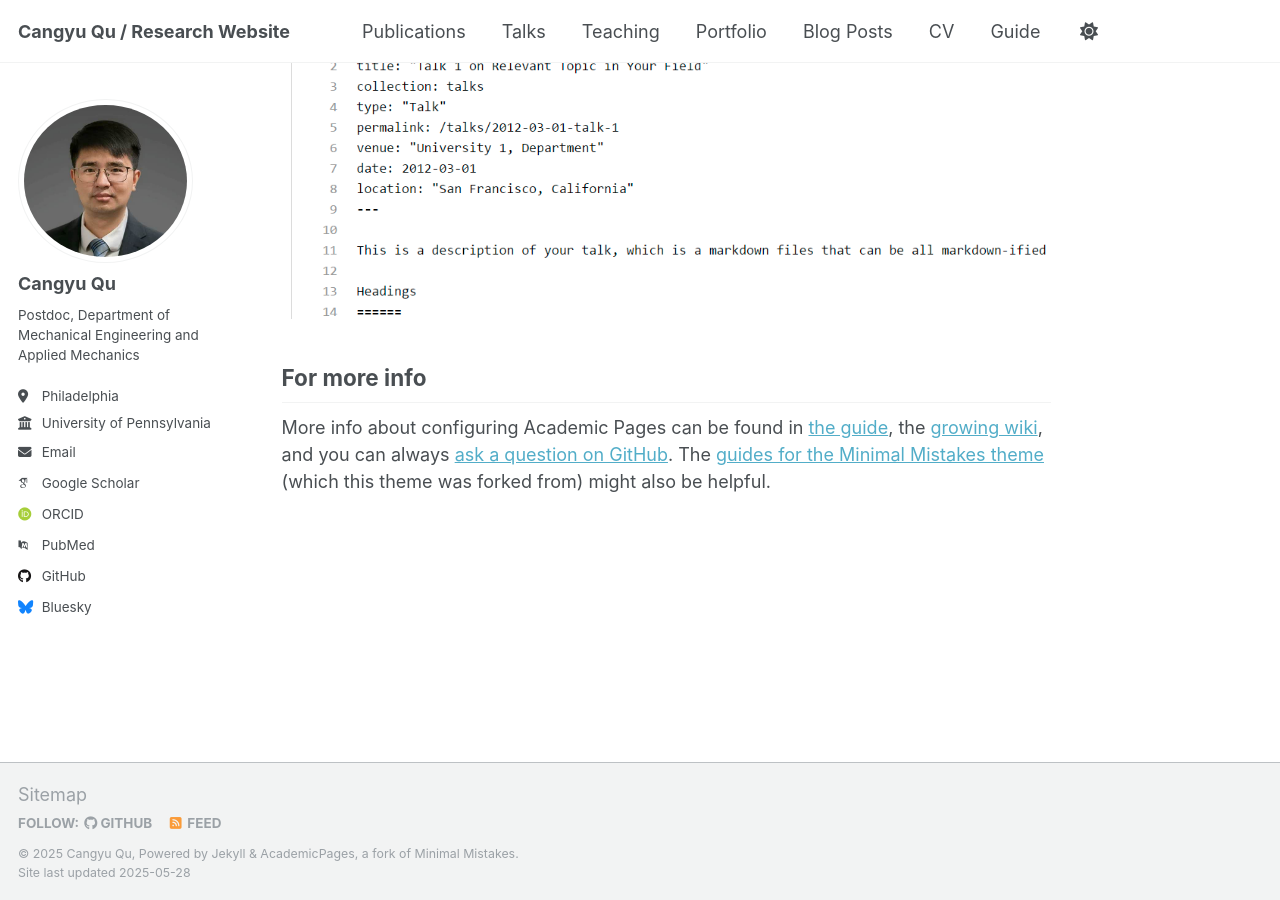
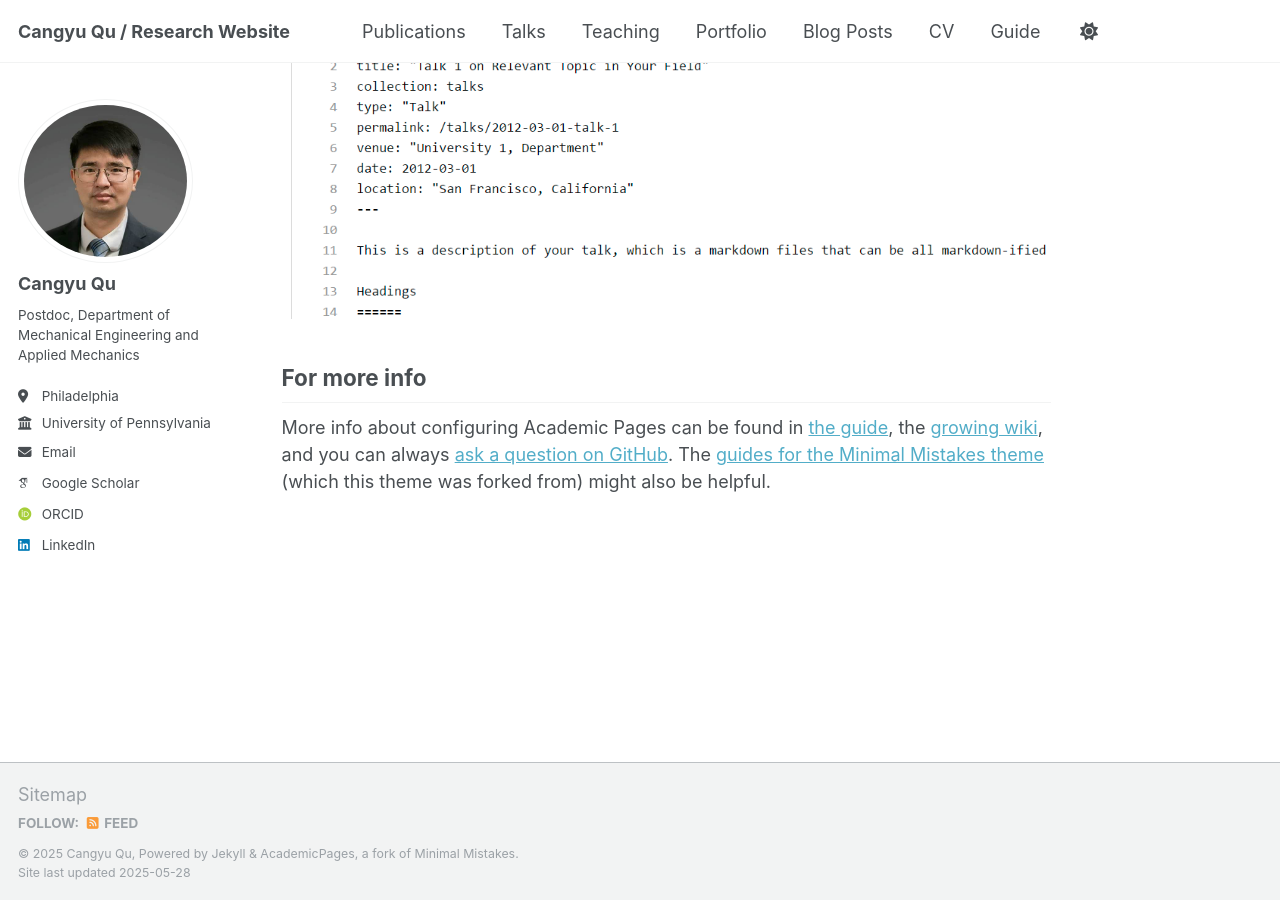
Before and after one commit to qucangyu/qucangyu.github.io, a Jekyll site: the page built from _pages/about.md, in a window 1280 px wide and 900 px high, scrolled down 2636 px. Built offline with Jekyll 4.4.1, drawn with Linux system fonts in a browser that asks for light colours; some web fonts are replaced; part of the change alters nothing that is shown.

Commit message:
Update _config.yml

```diff
--- a/_config.yml
+++ b/_config.yml
@@ -34,11 +34,11 @@ author:
   # Academic websites
   academia         : # URL
   arxiv            : # URL - Update with the correct link to your profile
-  googlescholar    : "https://scholar.google.com/citations?user=PS_CX0AAAAAJ"
+  googlescholar    : "https://scholar.google.com/citations?user=fSUo-qEAAAAJ&hl=en&oi=ao"
   impactstory      : # URL
-  orcid            : "http://orcid.org/yourorcidurl"
+  orcid            : "https://orcid.org/0000-0001-6552-4284"
   semantic         : # URL
-  pubmed           : "https://www.ncbi.nlm.nih.gov/pubmed/?term=john+snow"
+  pubmed           : # "https://www.ncbi.nlm.nih.gov/pubmed/?term=john+snow"
   researchgate     : # URL
   scopus           : # URL
 
@@ -46,12 +46,12 @@ author:
   bitbucket        : # Username - Update with your username on the site
   codepen          : # Username
   dribbble         : # Username
-  github           : "academicpages"
+  github           : # "academicpages"
   kaggle           : # Username
   stackoverflow    : # User number or user number and name (i.e., use "1" or "1/jeff-atwood")
 
   # Social media
-  bluesky          : "bsky.app" # Replace this with you Bluesky username
+  bluesky          : # "bsky.app" # Replace this with you Bluesky username
   facebook         : # Username
   flickr           : # Username
   foursquare       : # Username
@@ -60,7 +60,7 @@ author:
   keybase          : # Username
   instagram        : # Username
   lastfm           : # Username
-  linkedin         : # Username
+  linkedin         : "https://www.linkedin.com/in/cangyu-qu-3000062b9" # Username
   mastodon         : # URL
   medium           : # URL
   pinterest        : # Username
```
